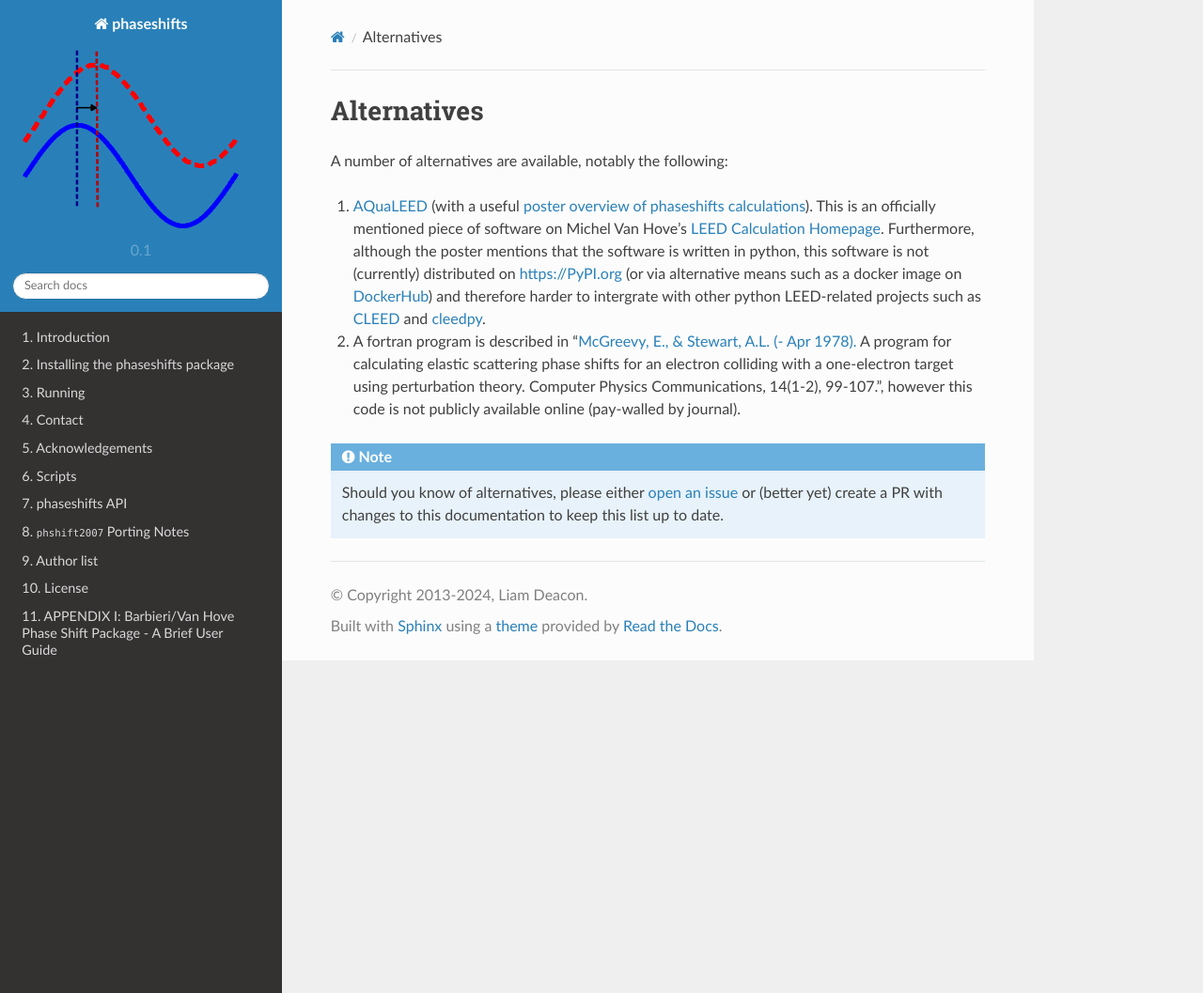
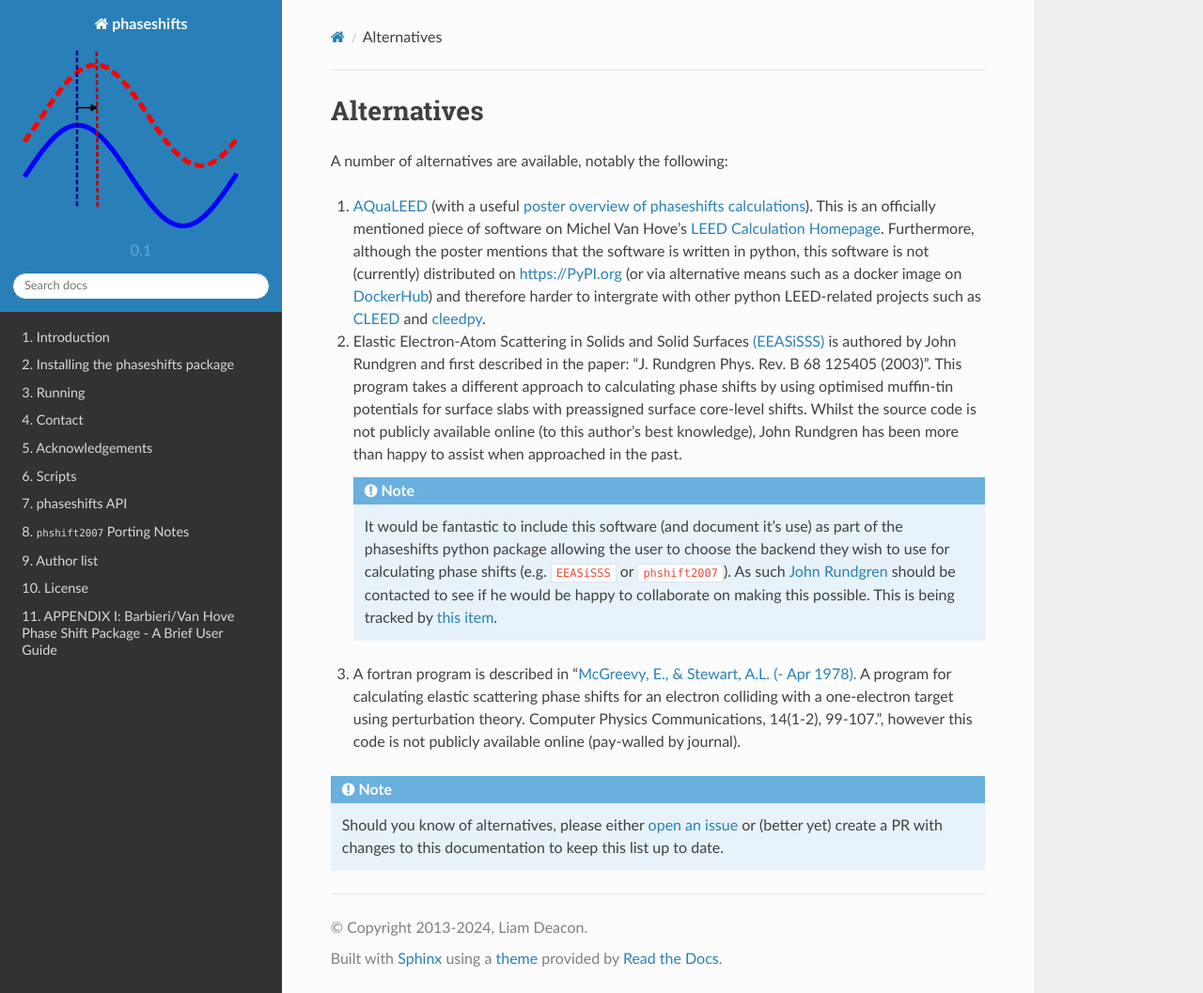
Before and after one commit to Liam-Deacon/phaseshifts, a Sphinx documentation site: the page built from docs/included/alternatives.rst, in a window 1280 px wide and 1057 px high. Shown: the whole window at 94% size. Built offline with Sphinx 7.4.7 and the Read the Docs theme 2.0.0, drawn with Linux system fonts in a browser that asks for light colours; formulas are drawn with MathJax 3.

Commit message:
doc: Add EEASiSSS to list of alternative phase shift calculation packages
fixes #90

```diff
--- a/docs/included/alternatives.rst
+++ b/docs/included/alternatives.rst
@@ -12,7 +12,21 @@ A number of alternatives are available, notably the following:
    on `DockerHub <https://www.docker.com/products/docker-hub/>`_) and therefore harder to
    intergrate with other python LEED-related projects such as `CLEED <https://github.com/Liam-Deacon/CLEED>`_
    and `cleedpy <https://github.com/empa-scientific-it/cleedpy>`_.
-2. A fortran program is described in "`McGreevy, E., & Stewart, A.L. (- Apr 1978). <https://inis.iaea.org/search/search.aspx?orig_q=RN:9399501>`_
+2. Elastic Electron-Atom Scattering in Solids and Solid Surfaces
+   `(EEASiSSS) <https://www.researchgate.net/profile/John-Rundgren-2/publication/235583683_Optimized_surface-slab_excited-state_muffin-tin_potential_and_surface_core_level_shifts/links/5a266f89a6fdcc8e866bd7e5/Optimized-surface-slab-excited-state-muffin-tin-potential-and-surface-core-level-shifts.pdf>`_
+   is authored by John Rundgren and first described in the paper: "J. Rundgren Phys. Rev. B 68 125405 (2003)".
+   This program takes a different approach to calculating phase shifts by using optimised muffin-tin potentials
+   for surface slabs with preassigned surface core-level shifts.
+   Whilst the source code is not publicly available online (to this author's best knowledge), John Rundgren
+   has been more than happy to assist when approached in the past.
+
+   .. note:: It would be fantastic to include this software (and document it's use) as part of the phaseshifts python package
+             allowing the user to choose the backend they wish to use for calculating phase shifts (e.g. ``EEASiSSS`` or ``phshift2007``).
+             As such `John Rundgren <https://www.researchgate.net/profile/John-Rundgren-2>`_ should be contacted to see if
+             he would be happy to collaborate on making this possible. This is being tracked by
+             `this item <https://github.com/Liam-Deacon/phaseshifts/issues/92>`_.
+
+3. A fortran program is described in "`McGreevy, E., & Stewart, A.L. (- Apr 1978). <https://inis.iaea.org/search/search.aspx?orig_q=RN:9399501>`_
    A program for calculating elastic scattering phase shifts for an electron colliding with a one-electron target using perturbation theory.
    Computer Physics Communications, 14(1-2), 99-107.", however this code is not publicly available online (pay-walled by journal).
 
```
Also changed, not shown: README.md (+32 -16 lines).
